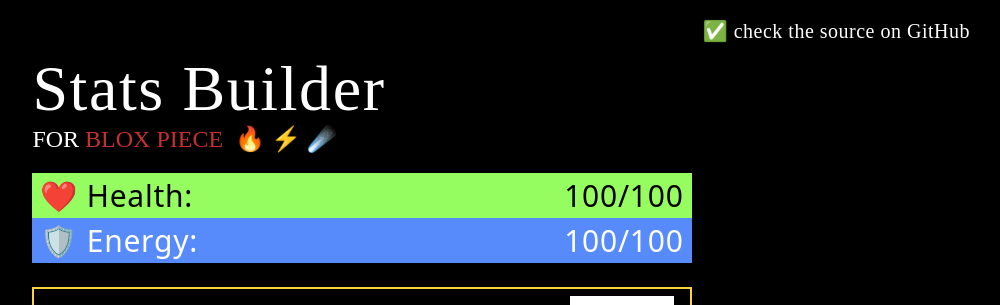
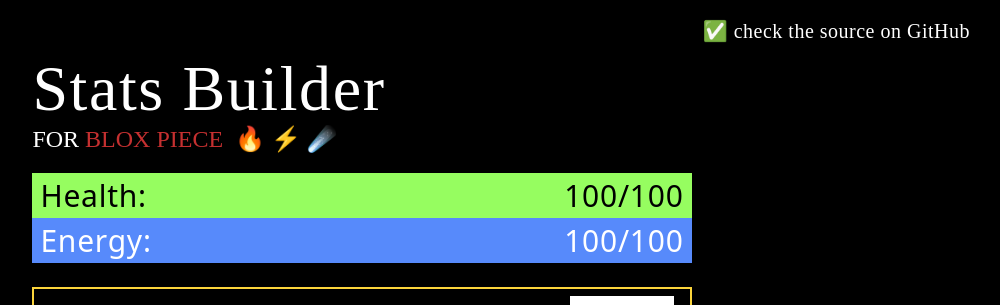
Before and after one commit to MarkFChavez/blox_piece_stats_builder, a React (Create React App) app: page / in a window 1280 px wide. Shown: the top 305 px of the page, without its empty margins (278-1278 px from the left). Built offline with nearby package versions, Linux system fonts and the light colour scheme; a web font is replaced by a local one.

Commit message:
refactor: remove emojis for health and energy

```diff
--- a/src/App.js
+++ b/src/App.js
@@ -60,12 +60,12 @@
 
           <div className='w-full mb-6'>
             <div className='bg-bf-green px-2 text-black flex items-center justify-between'>
-              <span className='text-3xl tracking-wide'> ❤️ Health: </span>
+              <span className='text-3xl tracking-wide'> Health: </span>
               <span className='text-3xl tracking-wide'> {health}/{health}  </span>
             </div>
 
             <div className='bg-bf-blue px-2 text-white flex items-center justify-between'>
-              <span className='text-3xl tracking-wide'> 🛡 Energy: </span>
+              <span className='text-3xl tracking-wide'> Energy: </span>
               <span className='text-3xl tracking-wide'> {energy}/{energy} </span>
             </div>
           </div>
```
